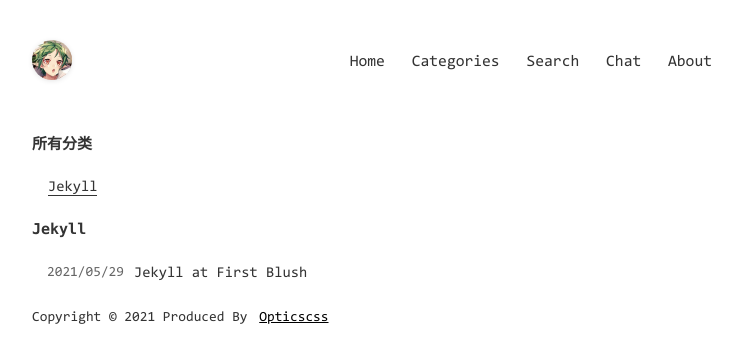
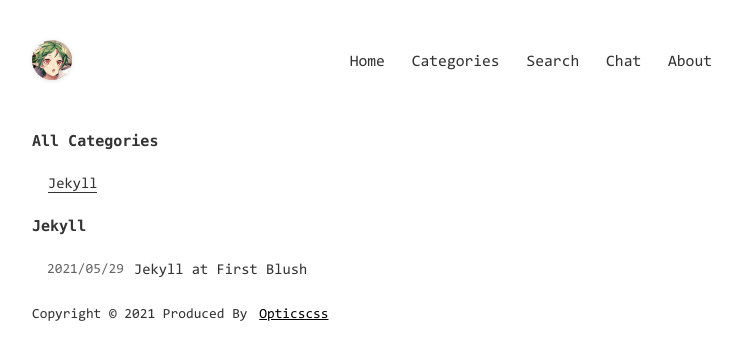
Before and after one commit to Opticcss/Opticcss.github.io, a Jekyll site: the page built from pages/categories.html, in a window 1280 px wide. Shown: the top 363 px of the page, without its empty margins (268-1009 px from the left). Built offline with Jekyll 4.4.1, drawn with Linux system fonts in a browser that asks for light colours; comment, search, counter and statistics services are not loaded.

Commit message:
Update categories.html

```diff
--- a/pages/categories.html
+++ b/pages/categories.html
@@ -1,11 +1,11 @@
 ---
 layout: page
-title: 文章分类
+title: Categories
 ---
 
 <div class="page page-categories">
   <div class="list-category">
-    <h2>所有分类</h2>
+    <h2>All Categories</h2>
     <div>
       {%- for category in site.categories %}
       <a href="javascript:document.getElementById('{{ category[0] }}').scrollIntoView()">{{ category[0] }}</a>
```
